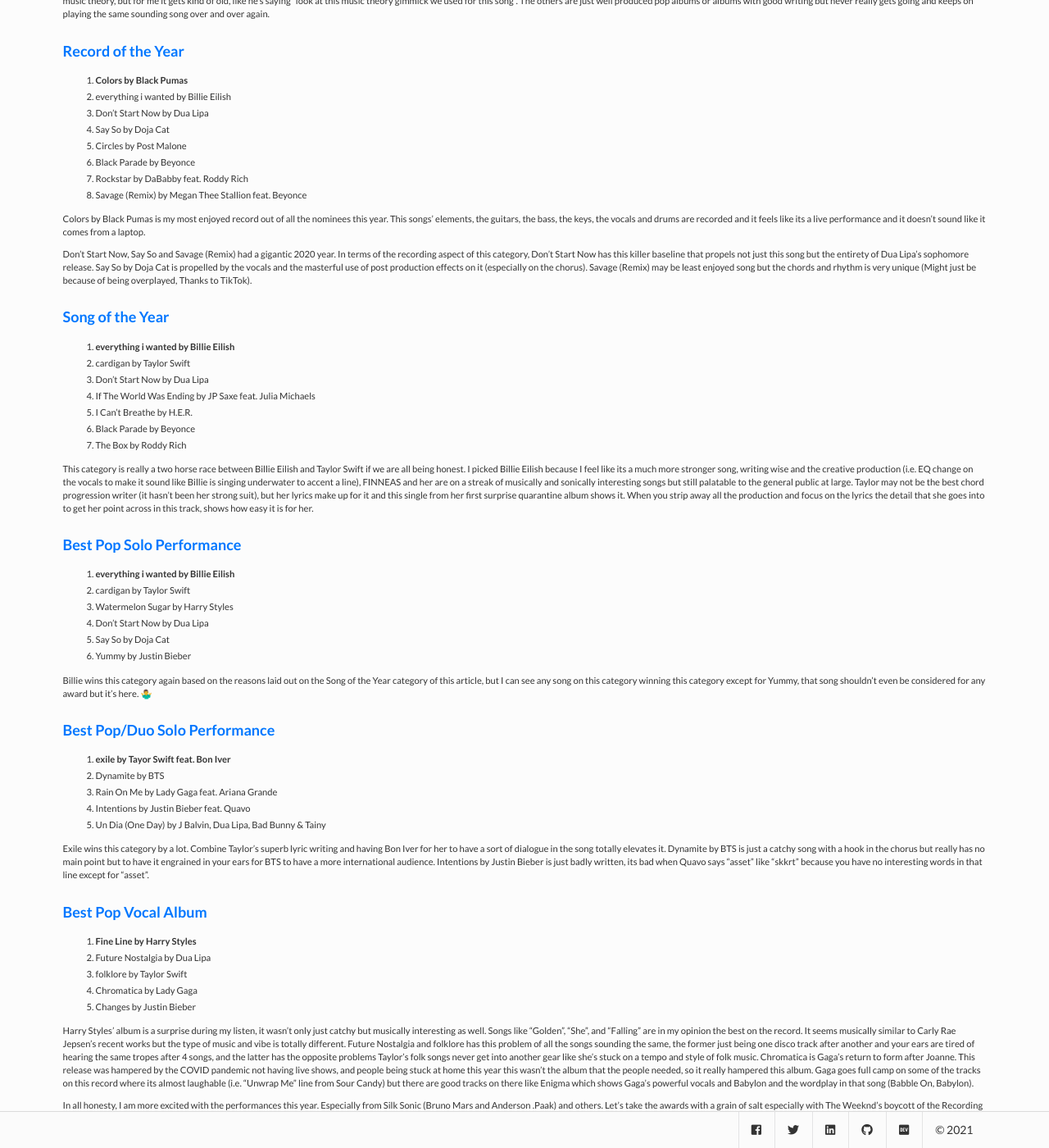
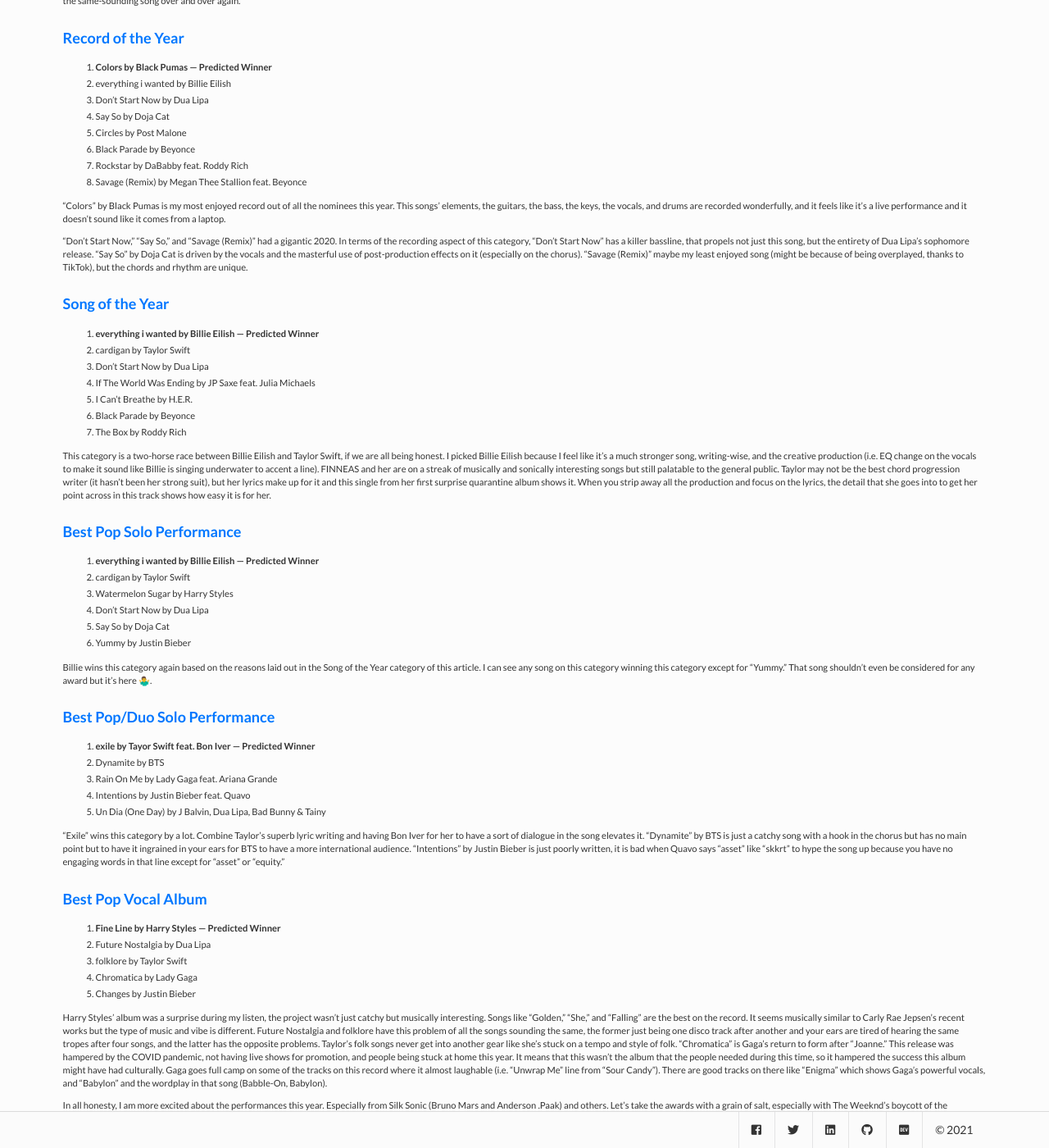
Before and after one commit to tripeersyou/francisoliverdev, a Jekyll site: the page built from _posts/2021-03-12-grammys-2021-predictions-for-pop-and-major-categories.md, in a window 1280 px wide and 1400 px high, scrolled down 554 px. Shown: the whole window at 82% size. Built offline with Jekyll 4.4.1, drawn with Linux system fonts in a browser that asks for light colours; nearby versions of some CDN libraries; a script that is not in the unit is left out; comment, search, counter and statistics services are not loaded; some of the changed text lies outside the part shown.

Commit message:
Update from Forestry.io foavancena@gmail.com updated _posts/2021-03-12-grammys-2021-predictions-for-pop-and-major-categories.md

```diff
--- a/_posts/2021-03-12-grammys-2021-predictions-for-pop-and-major-categories.md
+++ b/_posts/2021-03-12-grammys-2021-predictions-for-pop-and-major-categories.md
@@ -7,13 +7,13 @@
 cover_image: "/assets/img/blog/2021-grammy-predictions.png"
 
 ---
-Since the 2021 GRAMMY nominations came out last year in 2020, I wanted to try something new. In the past few years I would look at the nominations and forget about it and would have like a few albums that I know, but this year I wanted to listen to all major categories and the few song nominations especially in pop music. So, with this year's GRAMMYs coming up. I would like to share my predictions and nominations for the following categories: Album of the Year, Record of the Year, Song of the Year, Best Pop Solo Performance, Best Pop Duo/Solo Performance, and Best Pop Vocal Album
+Since the 2021 GRAMMY nominations came out last year in 2020, I wanted to try something new. In the past few years, I would look at the nominations and forget about it and would have like a few albums that I know, but this year I wanted to listen to all major categories and the few song nominations specifically in the pop music categories. So, with this year's GRAMMYs coming up. I would like to share my predictions of who will win among the nominees for the following categories: Album of the Year, Record of the Year, Song of the Year, Best Pop Solo Performance, Best Pop Duo/Solo Performance, and Best Pop Vocal Album.
 
-I will rank them based on my enjoyment of the albums and provide a short explanation at the end for my picks/rankings.
+I will rank them based on my enjoyment of the albums/song and provide a short explanation at the end for my picks/rankings.
 
 ### Album of the Year
 
-1. **Black Pumas (Deluxe) by Black Pumas**
+1. **Black Pumas (Deluxe) by Black Pumas — Predicted Winner**
 2. Women In Music Pt. III by HAIM
 3. Everyday Life by Coldplay
 4. Hollywood's Bleeding by Post Malone
@@ -22,13 +22,13 @@
 7. folklore by Taylor Swift
 8. Chilombo by Jhene Aiko
 
-Out of all the albums in the nominees this list Black Pumas' album is the one I enjoyed the most. This pick might be a bit biased because I prefer music performed on instruments but the beat and the feel of the Black Pumas (Deluxe) is superb. I never really got into the eligibility of the Black Pumas album, some people say it's not supposed to be on here because it was not technically released during the period of eligibility but I do not care about that I'm just here for the music.
+Out of all the albums in the nominees, this list Black Pumas's album is the one I enjoyed the most. This pick might be a bit biased because I prefer music performed on instruments but the beat and the feel of the Black Pumas (Deluxe) is superb. I never really got into the eligibility of the Black Pumas album, some people say it's not supposed to be on here because it was not released during the period of eligibility but I do not care about that, I'm just here for the music.
 
-Few notes on the other nominees, Everyday Life by Coldplay maybe cheesy for some listeners but it's maybe one of their most inspired works. Jacob Collier's Djesse Vol. 3 is what you expect from him: crazy harmonies and complex music theory, but for me it gets kind of old, like he's saying "look at this music theory gimmick we used for this song". The others are just well produced pop albums or albums with good writing but never really gets going and keeps on playing the same sounding song over and over again.
+Few notes on the other nominees, Everyday Life by Coldplay may be cheesy for some listeners but it's maybe one of their most inspired works. Jacob Collier's Djesse Vol. 3 is what you expect from him: crazy harmonies and complex music theory, but for me, it gets old, like he's saying: "Look at this music theory gimmick we used for this song." The others are just well-produced pop albums or albums with good writing but never really gets going and keeps on playing the same-sounding song over and over again.
 
 ### Record of the Year
 
-1. **Colors by Black Pumas**
+1. **Colors by Black Pumas — Predicted Winner**
 2. everything i wanted by Billie Eilish
 3. Don't Start Now by Dua Lipa
 4. Say So by Doja Cat
@@ -37,13 +37,13 @@
 7. Rockstar by DaBabby feat. Roddy Rich
 8. Savage (Remix) by Megan Thee Stallion feat. Beyonce
 
-Colors by Black Pumas is my most enjoyed record out of all the nominees this year. This songs' elements, the guitars, the bass, the keys, the vocals and drums are recorded and it feels like its a live performance and it doesn't sound like it comes from a laptop.
+"Colors" by Black Pumas is my most enjoyed record out of all the nominees this year. This songs' elements, the guitars, the bass, the keys, the vocals, and drums are recorded wonderfully, and it feels like it's a live performance and it doesn't sound like it comes from a laptop.
 
-Don't Start Now, Say So and Savage (Remix) had a gigantic 2020 year. In terms of the recording aspect of this category, Don't Start Now has this killer baseline that propels not just this song but the entirety of Dua Lipa's sophomore release. Say So by Doja Cat is propelled  by the vocals and the masterful use of post production effects on it (especially on the chorus). Savage (Remix) may be least enjoyed song but the chords and rhythm is very unique (Might just be because of being overplayed, Thanks to TikTok).
+"Don't Start Now," "Say So," and "Savage (Remix)" had a gigantic 2020. In terms of the recording aspect of this category, "Don't Start Now" has a killer bassline, that propels not just this song, but the entirety of Dua Lipa's sophomore release. "Say So" by Doja Cat is driven by the vocals and the masterful use of post-production effects on it (especially on the chorus). "Savage (Remix)" maybe my least enjoyed song (might be because of being overplayed, thanks to TikTok), but the chords and rhythm are unique.
 
 ### Song of the Year
 
-1. **everything i wanted by Billie Eilish**
+1. **everything i wanted by Billie Eilish — Predicted Winner**
 2. cardigan by Taylor Swift
 3. Don't Start Now by Dua Lipa
 4. If The World Was Ending by JP Saxe feat. Julia Michaels
@@ -51,37 +51,37 @@
 6. Black Parade by Beyonce
 7. The Box by Roddy Rich
 
-This category is really a two horse race between Billie Eilish and Taylor Swift if we are all being honest. I picked Billie Eilish because I feel like its a much more stronger song, writing wise and the creative production (i.e. EQ change on the vocals to make it sound like Billie is singing underwater to accent a line), FINNEAS and her are on a streak of musically and sonically interesting songs but still palatable to the general public at large. Taylor may not be the best chord progression writer (it hasn't been her strong suit), but her lyrics make up for it and this single from her first surprise quarantine album shows it. When you strip away all the production and focus on the lyrics the detail that she goes into to get her point across in this track, shows how easy it is for her.
+This category is a two-horse race between Billie Eilish and Taylor Swift, if we are all being honest. I picked Billie Eilish because I feel like it's a much stronger song, writing-wise, and the creative production (i.e. EQ change on the vocals to make it sound like Billie is singing underwater to accent a line). FINNEAS and her are on a streak of musically and sonically interesting songs but still palatable to the general public. Taylor may not be the best chord progression writer (it hasn't been her strong suit), but her lyrics make up for it and this single from her first surprise quarantine album shows it. When you strip away all the production and focus on the lyrics, the detail that she goes into to get her point across in this track shows how easy it is for her.
 
 ### Best Pop Solo Performance
 
-1. **everything i wanted by Billie Eilish**
+1. **everything i wanted by Billie Eilish — Predicted Winner**
 2. cardigan by Taylor Swift
 3. Watermelon Sugar by Harry Styles
 4. Don't Start Now by Dua Lipa
 5. Say So by Doja Cat
 6. Yummy by Justin Bieber
 
-Billie wins this category again based on the reasons laid out on the Song of the Year category of this article, but I can see any song on this category winning this category except for Yummy, that song shouldn't even be considered for any award but it's here. 🤷‍♂️
+Billie wins this category again based on the reasons laid out in the Song of the Year category of this article. I can see any song on this category winning this category except for "Yummy." That song shouldn't even be considered for any award but it's here 🤷‍♂️.
 
 ### Best Pop/Duo Solo Performance
 
-1. **exile by Tayor Swift feat. Bon Iver**
+1. **exile by Tayor Swift feat. Bon Iver — Predicted Winner**
 2. Dynamite by BTS
 3. Rain On Me by Lady Gaga feat. Ariana Grande
 4. Intentions by Justin Bieber feat. Quavo
 5. Un Dia (One Day) by J Balvin, Dua Lipa, Bad Bunny & Tainy
 
-Exile wins this category by a lot. Combine Taylor's superb lyric writing and having Bon Iver for her to have a sort of dialogue in the song totally elevates it. Dynamite by BTS is just a catchy song with a hook in the chorus but really has no main point but to have it engrained in your ears for BTS to have a more international audience. Intentions by Justin Bieber is just badly written, its bad when Quavo says "asset" like "skkrt" because you have no interesting words in that line except for "asset".
+"Exile" wins this category by a lot. Combine Taylor's superb lyric writing and having Bon Iver for her to have a sort of dialogue in the song elevates it. "Dynamite" by BTS is just a catchy song with a hook in the chorus but has no main point but to have it ingrained in your ears for BTS to have a more international audience. "Intentions" by Justin Bieber is just poorly written, it is bad when Quavo says "asset" like "skkrt" to hype the song up because you have no engaging words in that line except for "asset" or "equity."
 
 ### Best Pop Vocal Album
 
-1. **Fine Line by Harry Styles**
+1. **Fine Line by Harry Styles — Predicted Winner**
 2. Future Nostalgia by Dua Lipa
 3. folklore by Taylor Swift
 4. Chromatica by Lady Gaga
 5. Changes by Justin Bieber
 
-Harry Styles' album is a surprise during my listen, it wasn't only just catchy but musically interesting as well. Songs like "Golden", "She", and "Falling" are in my opinion the best on the record. It seems musically similar to Carly Rae Jepsen's recent works but the type of music and vibe is totally different. Future Nostalgia and folklore has this problem of all the songs sounding the same, the former just being one disco track after another and your ears are tired of hearing the same tropes after 4 songs, and the latter has the opposite problems Taylor's folk songs never get into another gear like she's stuck on a tempo and style of folk music. Chromatica is Gaga's return to form after Joanne. This release was hampered by the COVID pandemic not having live shows, and people being stuck at home this year this wasn't the album that the people needed, so it really hampered this album. Gaga goes full camp on some of the tracks on this record where its almost laughable (i.e. "Unwrap Me" line from Sour Candy) but there are good tracks on there like Enigma which shows Gaga's powerful vocals and Babylon and the wordplay in that song (Babble On, Babylon).
+Harry Styles' album was a surprise during my listen, the project wasn't just catchy but musically interesting. Songs like "Golden," "She," and "Falling" are the best on the record. It seems musically similar to Carly Rae Jepsen's recent works but the type of music and vibe is different. Future Nostalgia and folklore have this problem of all the songs sounding the same, the former just being one disco track after another and your ears are tired of hearing the same tropes after four songs, and the latter has the opposite problems. Taylor's folk songs never get into another gear like she's stuck on a tempo and style of folk. "Chromatica" is Gaga's return to form after "Joanne." This release was hampered by the COVID pandemic, not having live shows for promotion, and people being stuck at home this year. It means that this wasn't the album that the people needed during this time, so it hampered the success this album might have had culturally. Gaga goes full camp on some of the tracks on this record where it almost laughable (i.e. "Unwrap Me" line from "Sour Candy"). There are good tracks on there like "Enigma" which shows Gaga's powerful vocals, and "Babylon" and the wordplay in that song (Babble-On, Babylon).
 
-In all honesty, I am more excited with the performances this year. Especially from Silk Sonic (Bruno Mars and Anderson .Paak) and others. Let's take the awards with a grain of salt especially with The Weeknd's boycott of the Recording Academy following the snub of his recent project "After Hours", and just enjoy the industry's so called "Biggest Night".
+In all honesty, I am more excited about the performances this year. Especially from Silk Sonic (Bruno Mars and Anderson .Paak) and others. Let's take the awards with a grain of salt, especially with The Weeknd's boycott of the Recording Academy following the snub of his recent project "After Hours," and simply enjoy the industry's so-called "Biggest Night."
```
